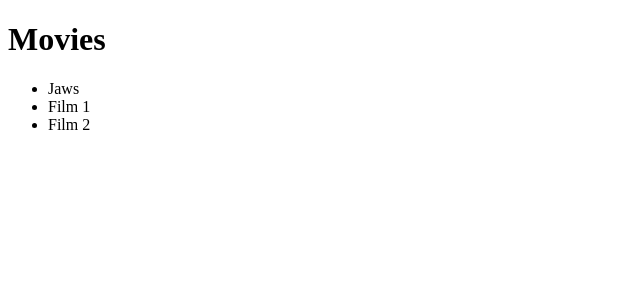
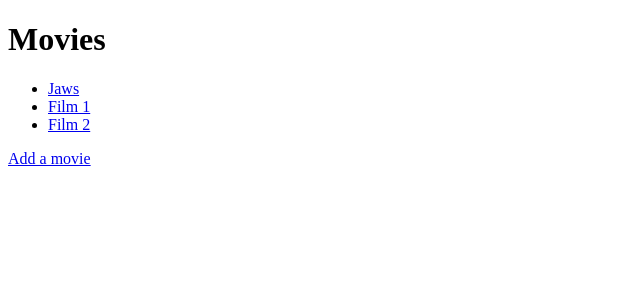
Before and after one commit to Jurictatjana/django, a Django app: page /movies/ in a window 1280 px wide. Shown: the top 300 px of the page, without its empty margins (0-640 px from the left). Run offline with Django 4.2, Linux system fonts and the light colour scheme; data comes from the database, SQL or seed files in the repository; both versions use the stored data as it was after the commit.

Commit message:
dodana opcija brisanja filma

```diff
--- a/movies/templates/movies/detail.html
+++ b/movies/templates/movies/detail.html
@@ -1 +1,3 @@
-{{movie}}
+<p>{{movie.title}}</p>
+<p>{{movie.year}}</p>
+<a href="/movies/delete/{{movie.id}}">Delete</a>
--- a/movies/templates/movies/movies.html
+++ b/movies/templates/movies/movies.html
@@ -7,8 +7,9 @@
         <h1>Movies</h1>
         <ul>
         {% for movie in movies %}
-            <li>{{movie.title}}</li>
+            <li><a href={{movie.id}}>{{movie.title}}</li>
         {% endfor %}
         </ul>
+    <a href='/movies/add'>Add a movie</a>
     </body>
 </html>
--- a/movies/urls.py
+++ b/movies/urls.py
@@ -20,5 +20,7 @@
     path('admin/', admin.site.urls),
     path('movies/', views.movies),
     path('',views.home),
-    path('movies/<int:id>', views.detail)
+    path('movies/<int:id>', views.detail),
+    path('movies/add', views.add),
+    path('movies/delete/<int:id>', views.delete)
 ]
--- a/movies/views.py
+++ b/movies/views.py
@@ -1,4 +1,4 @@
-from django.http import HttpResponse
+from django.http import HttpResponse, HttpResponseRedirect, Http404
 from django.shortcuts import render
 from .models import Movie
 
@@ -12,3 +12,21 @@
 def detail(request,id):
     data = Movie.objects.get(pk=id)
     return render(request,'movies/detail.html', {'movie':data})
+
+def add(request):
+    title= request.POST.get('title')
+    year= request.POST.get('year')
+
+    if title and year:
+        movie = Movie(title=title, year=year)
+        movie.save()
+        return HttpResponseRedirect('/movies')
+    return render(request,'movies/add.html')
+
+def delete(request, id):
+    try:
+        movie= Movie.objects.get(pk=id)
+    except:
+        raise Http404('Movie doesn''t exist')
+    movie.delete()
+    return HttpResponseRedirect('/movies')
```
Also changed, not shown: movies/templates/movies/add.html (added, +7 -0 lines), db.sqlite3.
